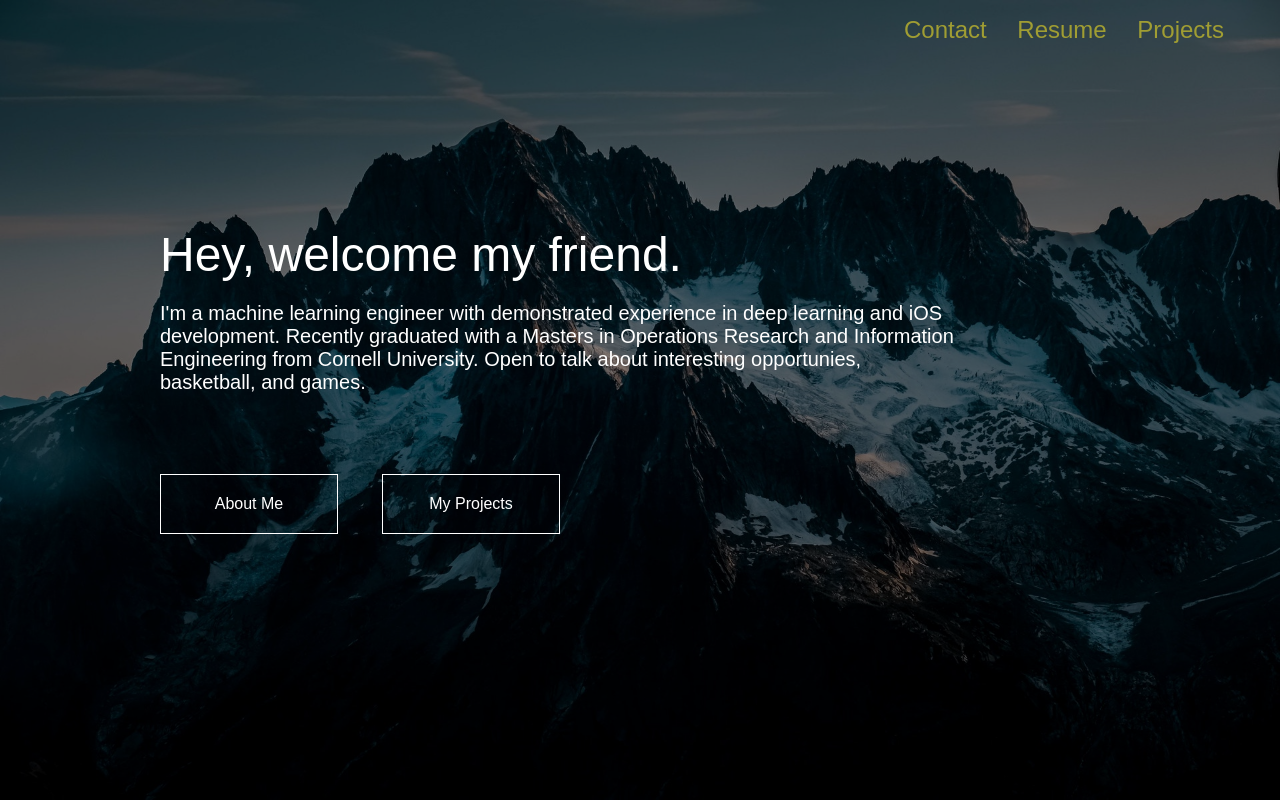
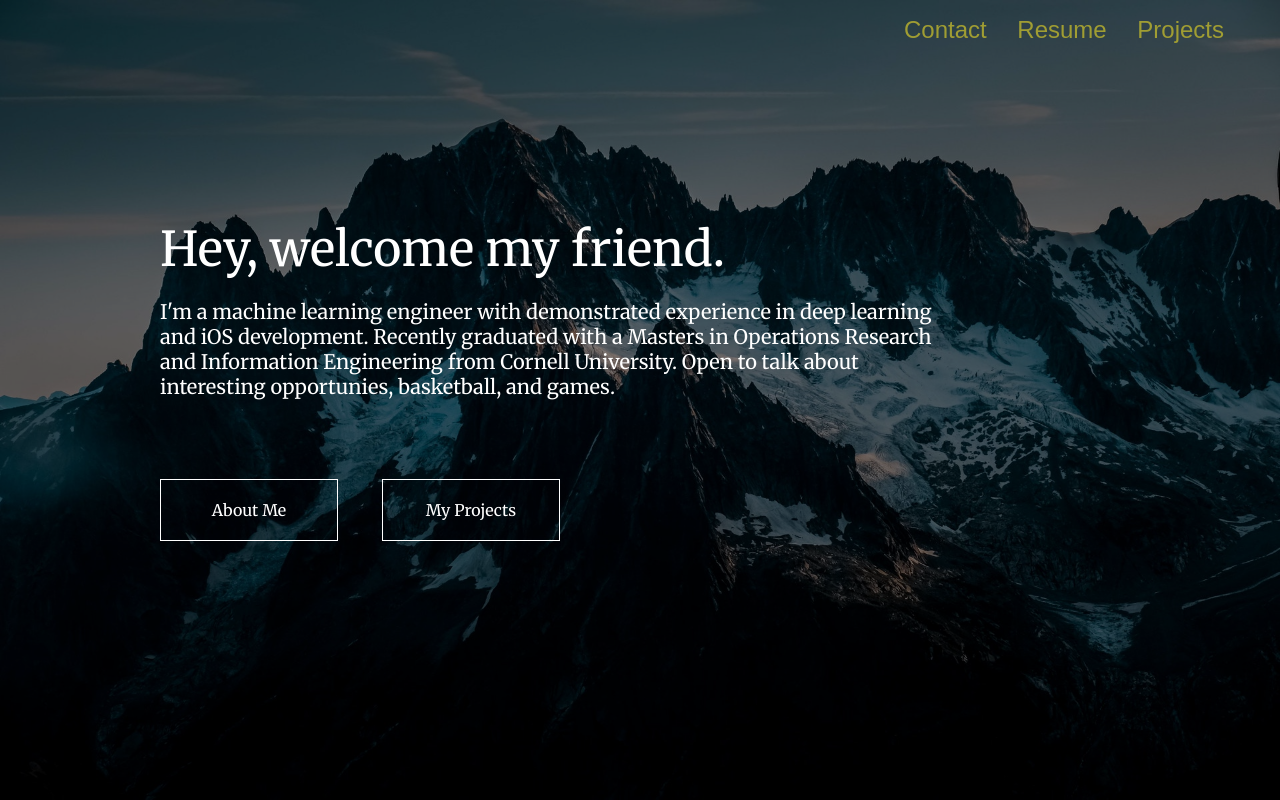
Before and after one commit to aaxzheng/bw-portfolio, a React (Create React App) app: page /#/ in a window 1280 px wide. Built offline with nearby package versions, Linux system fonts and the light colour scheme.

Commit message:
Font Updated

```diff
--- a/public/css/main.css
+++ b/public/css/main.css
@@ -3,6 +3,7 @@
     height:100vh;
     background-image:url('../img/main-background.jpg');
     background-size: 100vw 100vh;
+    font-family: 'Merriweather', serif;
 }
 
 .wrapper {
--- a/public/index.html
+++ b/public/index.html
@@ -4,7 +4,7 @@
     <meta charset="utf-8">
     <meta name="viewport" content="width=device-width, initial-scale=1">
     <link rel="shortcut icon" href="%PUBLIC_URL%/favicon.ico">
-
+    <link href="https://fonts.googleapis.com/css2?family=Merriweather&display=swap" rel="stylesheet">
     <title>Bailey Wei</title>
   </head>
   <body>
```
